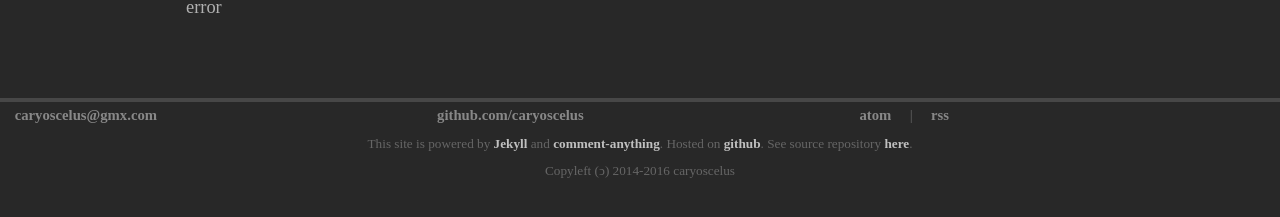
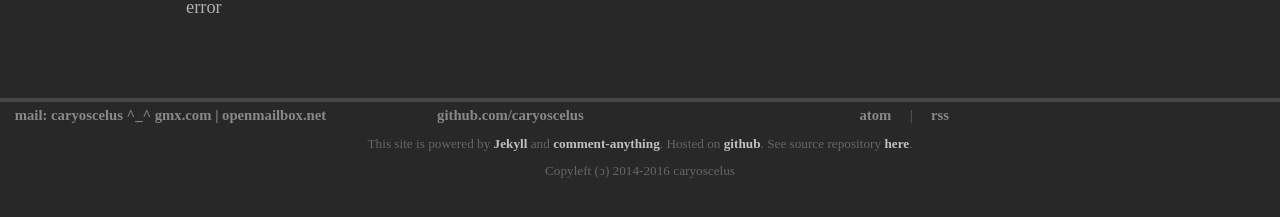
Before and after one commit to caryoscelus/caryoscelus.github.io, a Jekyll site: the page built from index.md, in a window 1280 px wide. Shown: the part 678-895 px from the top of the page. Built offline with Jekyll 4.4.1, drawn with Linux system fonts in a browser that asks for light colours; some web fonts are replaced.

Commit message:
hide email

```diff
--- a/_layouts/default.html
+++ b/_layouts/default.html
@@ -71,7 +71,7 @@
         <div id="footer">
             <div class="contacts">
                 <div class="contact">
-                    <a href="mailto:caryoscelus@gmx.com">caryoscelus@gmx.com</a>
+                    <a>mail: caryoscelus ^_^ gmx.com | openmailbox.net</a>
                 </div>
                 <div class="contact">
                     <a href="https://github.com/caryoscelus">github.com/caryoscelus</a>
```
